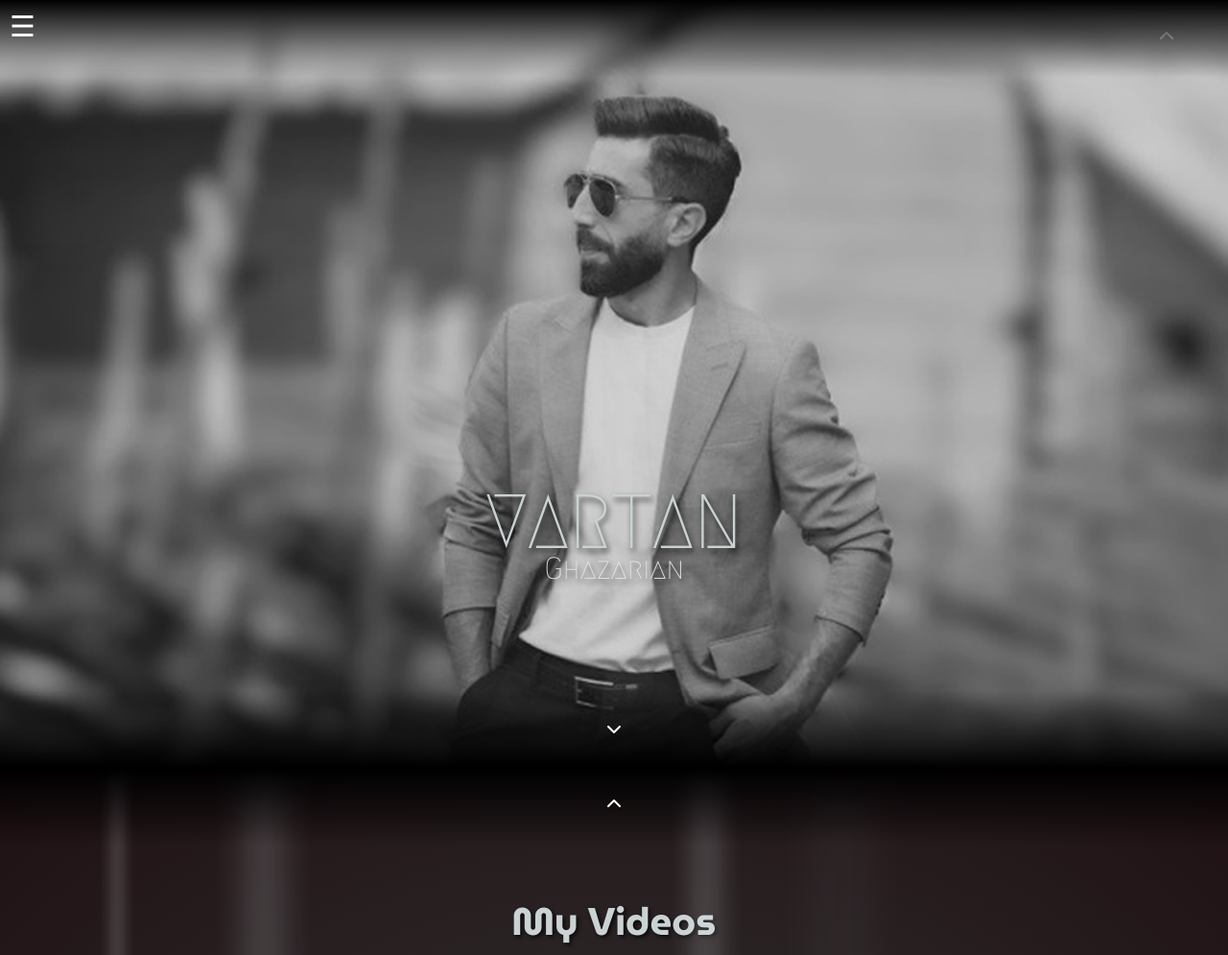
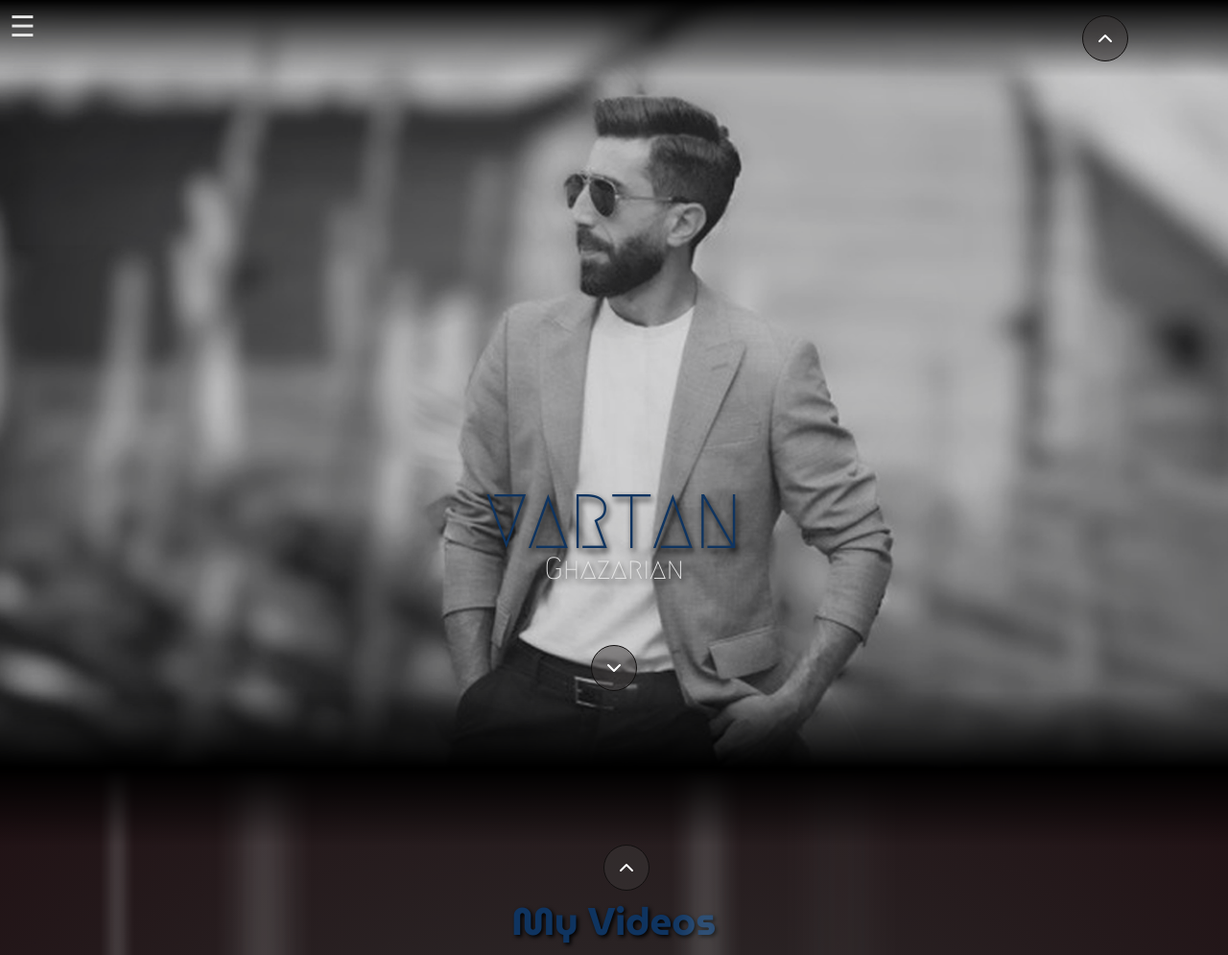
Before and after one commit to garenghazarian1/Vartan-Ghazarian, a plain HTML site: page index.html in a window 1280 px wide. Shown: the top 995 px of the page at 96% size. Drawn offline with Linux system fonts and the light colour scheme.

Commit message:
working on arrows

```diff
--- a/assets/css/color.css
+++ b/assets/css/color.css
@@ -1,17 +1,62 @@
+/* :root {
+  --background-color: #121212;
+  --text-color: #e0e0e0;
+  --sidebar-hover-bg: #33333380;
+  --link-hover-color: #1da1f2;
+  --carousel-title-color: #cad2d3;
+  --button-active-bg: #aee7df80;
+  --form-button-bg: #009688;
+  --text-shadow-color: #000000cc;
+  --under-line-text: #747474;
+  --background-pageB: #f0f0f0;
+  --neon-blue: #0077ff;
+  --neon-pink: #ff1177;
+  --background-pageA: #2c2f33;
+  --accent-color: #787476;
+  --hover-shadow-color: #c1bdbf80;
+  --side-bar-background: #333;
+  --side-bar-hover: #444;
+  --hamburger-button: white;
+} */
+
+/* :root {
+  --background-color: #0d1117;
+  --text-color: #c9d1d9;
+  --sidebar-hover-bg: #161b22;
+  --link-hover-color: #58a6ff;
+  --carousel-title-color: #8bafd2;
+  --button-active-bg: #21262d;
+  --form-button-bg: #238636;
+  --text-shadow-color: #000000;
+  --under-line-text: #30363d;
+  --background-pageB: #161b22;
+  --neon-blue: #1f6feb;
+  --neon-pink: #ff7b72;
+  --background-pageA: #0d1117;
+  --accent-color: #58a6ff;
+  --hover-shadow-color: #58a6ff80;
+  --side-bar-background: #161b22;
+  --side-bar-hover: #21262d;
+  --hamburger-button: #c9d1d9;
+} */
+
 :root {
-  --background-color: #121212; /* Deep gray for main backgrounds, optimal for dark themes */
-  --text-color: #e0e0e0; /* Soft white, improving readability against dark backgrounds */
-  --sidebar-hover-bg: #33333380; /* Semi-transparent dark gray for subtle hover effects */
-  --link-hover-color: #1da1f2; /* Vibrant light blue, enhancing visibility and user interaction */
-  --carousel-title-color: #cad2d3; /* Light slate gray for carousel titles, ensuring visibility without harsh contrast */
-  --button-active-bg: #aee7df80; /* Soft teal with transparency, for a gentle active state indication */
-  --form-button-bg: #009688; /* Teal, slightly darker, consistent for form buttons providing a good UI depth */
-  --text-shadow-color: #000000cc; /* Dark shadow for text, offering depth and emphasis */
-  --under-line-text: #747474; /* Medium gray for underlines, visible yet unobtrusive */
-  --background-pageB: #f0f0f0; /* Light gray for alternate section backgrounds, offering a clean and bright contrast */
-  --neon-blue: #0077ff; /* Bright blue for dynamic neon effects, adds vibrancy */
-  --neon-pink: #ff1177; /* Bright pink for neon accents, stands out for important UI elements */
-  --background-pageA: #2c2f33; /* Dark charcoal gray, lighter than the main background for subtle distinction in layered UI elements */
-  --accent-color: #787476; /* Bright pink for accentuating key interactive elements */
-  --hover-shadow-color: #c1bdbf80; /* Pink shadow with transparency for hover effects, aligns with the accent color */
+  --background-color: #1a1a2e;
+  --text-color: #e6e6e6;
+  --sidebar-hover-bg: #16213e;
+  --link-hover-color: #e94560;
+  --carousel-title-color: #0f3460;
+  --button-active-bg: #533483;
+  --form-button-bg: #907ad6;
+  --text-shadow-color: #000000;
+  --under-line-text: #c8d6e5;
+  --background-pageB: #2e4c6d;
+  --neon-blue: #219ebc;
+  --neon-pink: #ff99c8;
+  --background-pageA: #162447;
+  --accent-color: #b6c9f0;
+  --hover-shadow-color: #4d194d;
+  --arrow: white;
+  --arrow-background: #3c393980;
+  --arrow-border: #121010;
 }
--- a/assets/css/sideBar.css
+++ b/assets/css/sideBar.css
@@ -8,7 +8,7 @@
   position: fixed;
   left: calc(-1 * var(--sidebar-width));
   top: 0;
-  background-color: #333;
+  background-color: var(--side-bar-background);
   color: var(--text-color);
   padding: 0.625rem 1.25rem; /* 10px 20px */
   z-index: 2000;
@@ -25,7 +25,7 @@
   position: fixed;
   top: 0.625rem; /* 10px */
   left: 0.625rem; /* 10px */
-  color: white;
+  color: var(--hamburger-button);
   z-index: 2100;
   transition: opacity 0.3s ease;
 }
@@ -52,5 +52,5 @@
 }
 
 .sidebar:hover {
-  background-color: #444;
+  background-color: var(--side-bar-hover);
 }
--- a/assets/css/styles.css
+++ b/assets/css/styles.css
@@ -16,16 +16,24 @@ body {
   color: var(--text-color);
 }
 .arrow {
+  display: flex;
+  justify-content: center;
+  align-items: center;
+  height: 3rem;
+  width: 3rem;
   position: absolute;
-  bottom: 20px;
+  bottom: 5rem;
   left: 50%;
   transform: translateX(-50%);
-  font-size: 2rem;
-  color: white;
+  font-size: 4rem;
+  color: var(--arrow);
   cursor: pointer;
   animation: bounce 2s infinite;
   z-index: 60;
   text-decoration: none;
+  border: 1px solid var(--arrow-border);
+  background-color: var(--arrow-background);
+  border-radius: 50%;
 }
 
 /* @keyframes bounce {
@@ -44,28 +52,44 @@ body {
   }
 } */
 .arrowUp {
+  display: flex;
+  justify-content: center;
+  align-items: center;
+  height: 3rem;
+  width: 3rem;
   position: absolute;
-  top: 20px;
-  left: 50%;
+  top: 5rem;
+  left: 51%;
   transform: translateX(-50%);
-  font-size: 2rem;
-  color: white;
+  font-size: 4rem;
+  color: var(--arrow);
   cursor: pointer;
   animation: bounce 2s infinite;
   z-index: 60;
   text-decoration: none;
+  border: 1px solid var(--arrow-border);
+  background-color: var(--arrow-background);
+  border-radius: 50%;
 }
 .arrowUpAll {
   position: fixed;
-  top: 20px;
-  left: 95%;
+  display: flex;
+  justify-content: center;
+  align-items: center;
+  height: 3rem;
+  width: 3rem;
+  top: 1rem;
+  left: 90%;
   transform: translateX(-50%);
-  font-size: 2rem;
-  color: white;
+  font-size: 4rem;
+  color: var(--arrow);
   cursor: pointer;
   animation: bounce 2s infinite;
   z-index: 60;
   text-decoration: none;
+  border: 1px solid var(--arrow-border);
+  background-color: var(--arrow-background);
+  border-radius: 50%;
 }
 /*
 @keyframes bounce {
--- a/index.html
+++ b/index.html
@@ -62,6 +62,23 @@
           <polyline points="6 9 12 15 18 9"></polyline>
         </svg>
       </a>
+
+      <a href="#" class="arrowUpAll">
+        <svg
+          xmlns="http://www.w3.org/2000/svg"
+          width="24"
+          height="24"
+          viewBox="0 0 24 24"
+          fill="none"
+          stroke="currentColor"
+          stroke-width="2"
+          stroke-linecap="round"
+          stroke-linejoin="round"
+          class="feather feather-chevron-up"
+        >
+          <polyline points="18 15 12 9 6 15"></polyline>
+        </svg>
+      </a>
       <div class="shadowBottomCarousel"></div>
     </section>
 
--- a/pages/youtube.html
+++ b/pages/youtube.html
@@ -99,21 +99,6 @@
       <polyline points="6 9 12 15 18 9"></polyline>
     </svg>
   </a>
-  <a href="#" class="arrowUpAll">
-    <svg
-      xmlns="http://www.w3.org/2000/svg"
-      width="24"
-      height="24"
-      viewBox="0 0 24 24"
-      fill="none"
-      stroke="currentColor"
-      stroke-width="2"
-      stroke-linecap="round"
-      stroke-linejoin="round"
-      class="feather feather-chevron-up"
-    >
-      <polyline points="18 15 12 9 6 15"></polyline>
-    </svg>
-  </a>
+
   <div class="shadowBottomYoutube"></div>
 </section>
```
